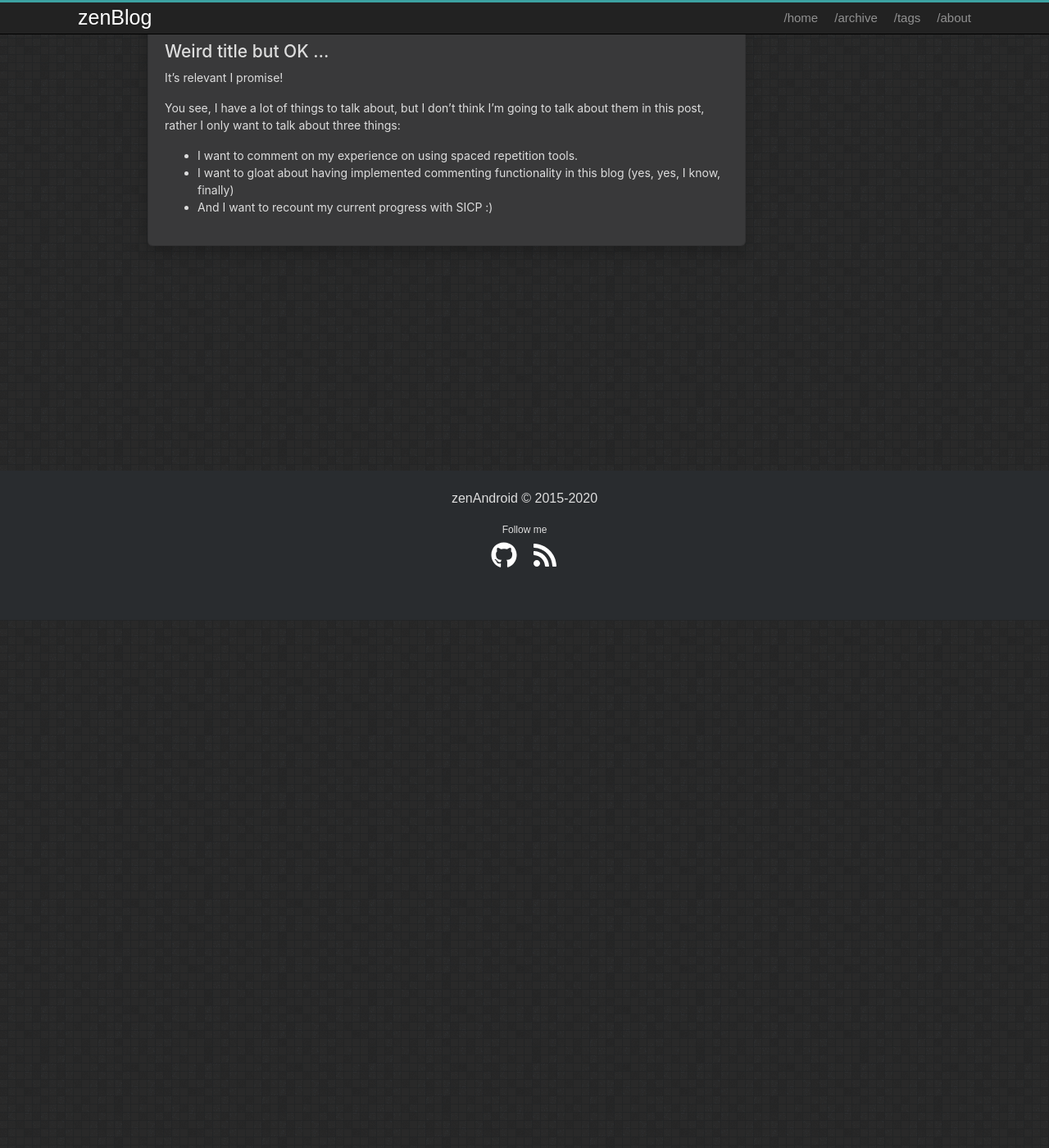
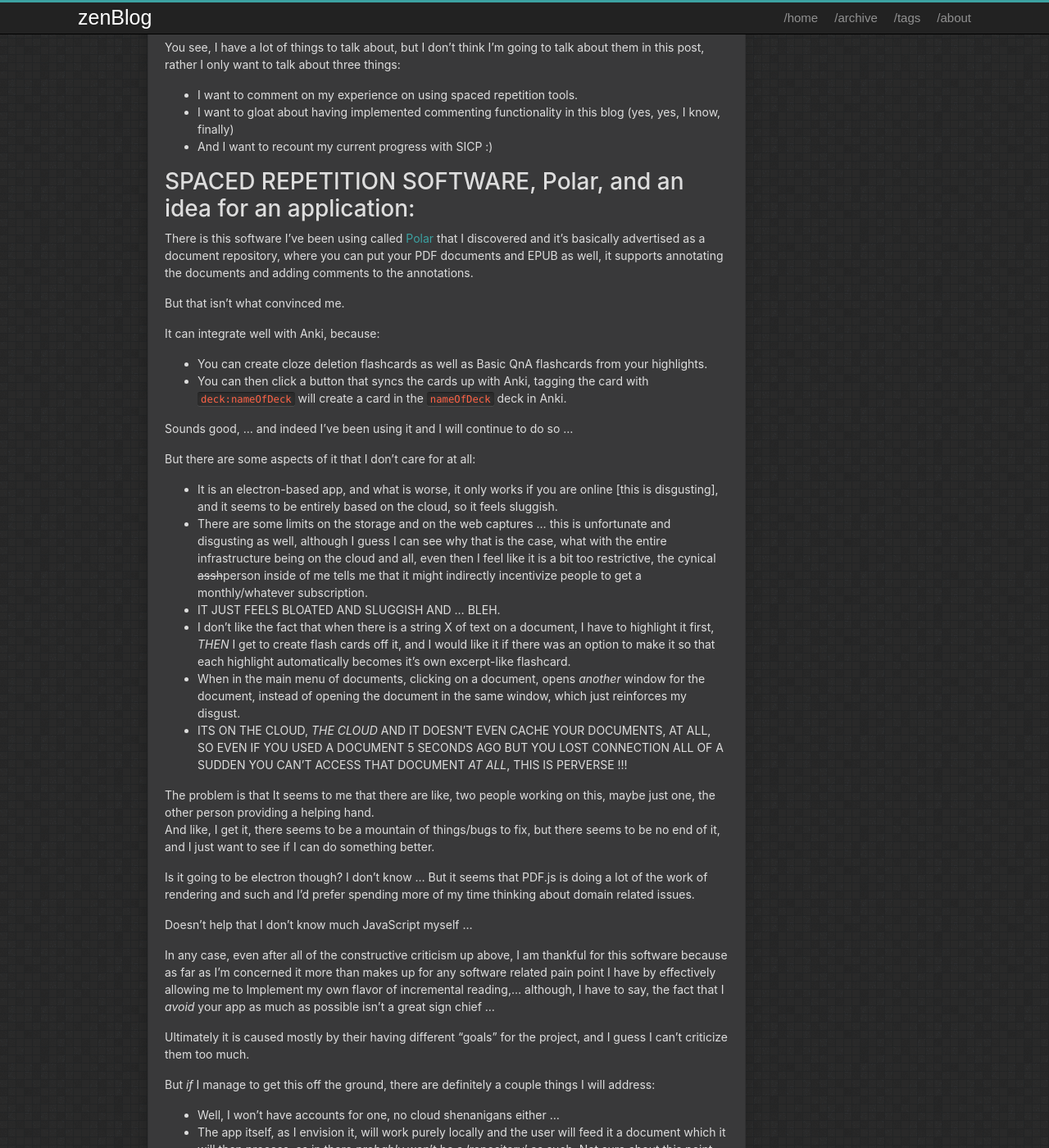
Before and after one commit to zenAndroid/zenandroid.github.io, a Jekyll site: the page built from _posts/2021-01-01-Here-we-go-again.md, in a window 1280 px wide and 1400 px high, scrolled down 644 px. Shown: the whole window at 82% size. Built offline with Jekyll 4.4.1, drawn with Linux system fonts in a browser that asks for light colours; comment, search, counter and statistics services are not loaded; some of the changed text lies outside the part shown.

Commit message:
Updated the earlier post.
The post of the start of year.

Not entirely finished with it, but wrote a decent amount about the two
main sections I wanted to talk about, so that's cool and good.
Maybe tomorrow or after tomorrow I will finish up writing the section
about my SICP progress.

```diff
--- a/_posts/2021-01-01-Here-we-go-again.md
+++ b/_posts/2021-01-01-Here-we-go-again.md
@@ -27,3 +23,60 @@ You see, I have a lot of things to talk about, but I don't think I'm going to ta
 - I want to comment on my experience on using spaced repetition tools.
 - I want to gloat about having implemented commenting functionality in this blog (yes, yes, I know, finally)
 - And I want to recount my current progress with SICP :)
+
+# SPACED REPETITION SOFTWARE, Polar, and an idea for an application:
+
+There is this software I've been using called [Polar](https://getpolarized.io/) that I discovered and it's basically advertised as a document repository, where you can put your PDF documents and EPUB as well, it supports annotating the documents and adding comments to the annotations.
+
+But that isn't what convinced me.
+
+It can integrate well with Anki, because:
+- You can create cloze deletion flashcards as well as Basic QnA flashcards from your highlights.
+- You can then click a button that syncs the cards up with Anki, tagging the card with `deck:nameOfDeck` will create a card in the `nameOfDeck` deck in Anki.
+
+Sounds good, ... and indeed I've been using it and I will continue to do so ...
+
+But there are some aspects of it that I don't care for at all:
+- It is an electron-based app, and what is worse, it only works if you are online [this is disgusting], and it seems to be entirely based on the cloud, so it feels sluggish.
+- There are some limits on the storage and on the web captures ... this is unfortunate and disgusting as well, although I guess I can see why that is the case, what with the entire infrastructure being on the cloud and all, even then I feel like it is a bit too restrictive, the cynical ~~assh~~person inside of me tells me that it might indirectly incentivize people to get a monthly/whatever subscription.
+- IT JUST FEELS BLOATED AND SLUGGISH AND ... BLEH.
+- I don't like the fact that when there is a string X of text on a document, I have to highlight it first, *THEN* I get to create flash cards off it, and I would like it if there was an option to make it so that each highlight automatically becomes it's own excerpt-like flashcard.
+- When in the main menu of documents, clicking on a document, opens *another* window for the document, instead of opening the document in the same window, which just reinforces my disgust.
+- ITS ON THE CLOUD, *THE CLOUD* AND IT DOESN'T EVEN CACHE YOUR DOCUMENTS, AT ALL, SO EVEN IF YOU USED A DOCUMENT 5 SECONDS AGO BUT YOU LOST CONNECTION ALL OF A SUDDEN YOU CAN'T ACCESS THAT DOCUMENT *AT ALL*, THIS IS PERVERSE !!!
+
+The problem is that It seems to me that there are like, two people working on this, maybe just one, the other person providing a helping hand.
+And like, I get it, there seems to be a mountain of things/bugs to fix, but there seems to be no end of it, and I just want to see if I can do something better.
+
+Is it going to be electron though? I don't know ... But it seems that PDF.js is doing a lot of the work of rendering and such and I'd prefer spending more of my time thinking about domain related issues.
+
+Doesn't help that I don't know much JavaScript myself ...
+
+In any case, even after all of the constructive criticism up above, I am thankful for this software because as far as I'm concerned it more than makes up for any software related pain point I have by effectively allowing me to Implement my own flavor of incremental reading,... although, I have to say, the fact that I *avoid* your app as much as possible isn't a great sign chief ...
+
+Ultimately it is caused mostly by their having different "goals" for the project, and I guess I can't criticize them too much.
+
+But *if* I manage to get this off the ground, there are definitely a couple things I will address:
+- Well, I won't have accounts for one, no cloud shenanigans either ...
+- The app itself, as I envision it, will work purely locally and the user will feed it a document which it will then process, as in there *probably* won't be a 'repository' as such. Not sure about this point though.
+    - Well, maybe I could do something like 'hey point the app to your "local repository folder" or something' ...
+- I wonder if I should provide the functionality to create flashcards from *within* the app, or just turning the highlights into text excerpts as Basic cards with the excerpts on the front and nothing on the back ...
+    - Well, in any case, I will probably think some more about this, most likely I will only provide for Clozes and Basic cards though, and I don't even want to think about images in cards right now.
+- Tagging functionality .... is ... well.. it *probably* won't hit the first version because to be honest I can't think of some way to do it off the top of my head, maybe it will change if I carefully think about it though (a part of my brain is telling me that is basic development, ¯\\_(ツ)\_/¯ alright then ... I'll think about it)
+
+I think that's it ?
+
+Probably the most annoying things at least ...
+
+# Utter your words, mortal
+
+Commenting functionality has arrived, with the help of this most [wondrous software](https://utteranc.es/) that allows me to have commenting functionality which is the functionality I have been looking for, for a long time.
+I love that functionality very much.
+
+So .... yeah, it was actually a lot easier than expected to be honest.
+
+If I recall correctly, it requires you to give the utterances bot permission to create and manage issues (because basically comment threads are issues in the GitHub repository, and followup comments are child comments on that issue, although this can be changed), and then there is a script you add to your template where you put the commenting section where you want it to be, and VIOLA.
+
+Not perfectly ideal though, since it requires commenters to sign in using their GitHub account, which I imagine isn't the case for everybody.
+
+
+But still, ... kinda neat little open source software that does the task as it's supposed to, which get a thumbs-up from me.
```
Also changed, not shown: other parts of _posts/2021-01-01-Here-we-go-again.md (+1 -5 lines).
